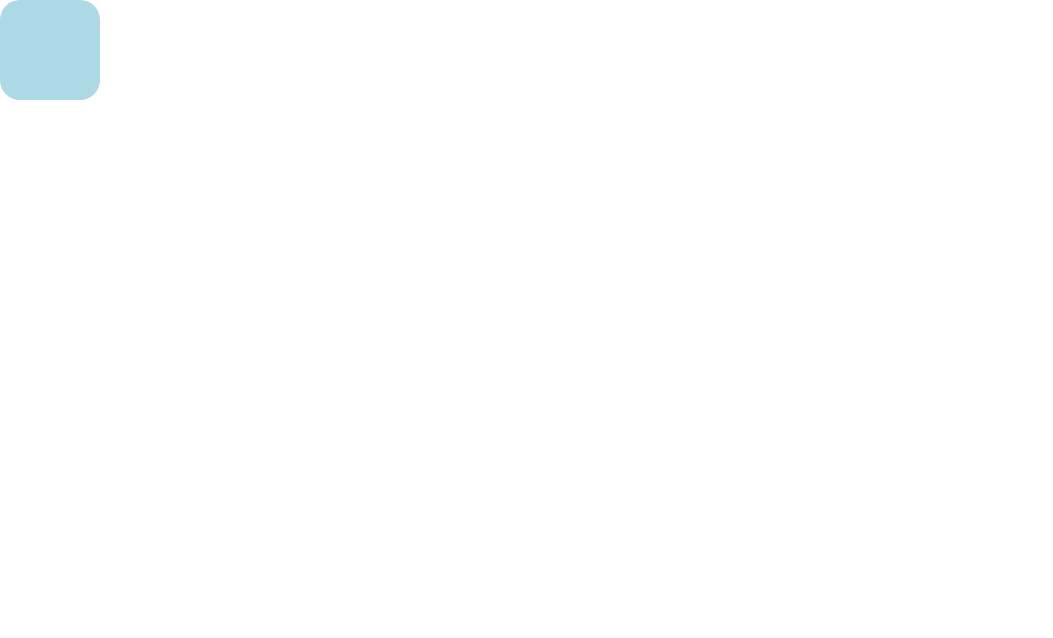
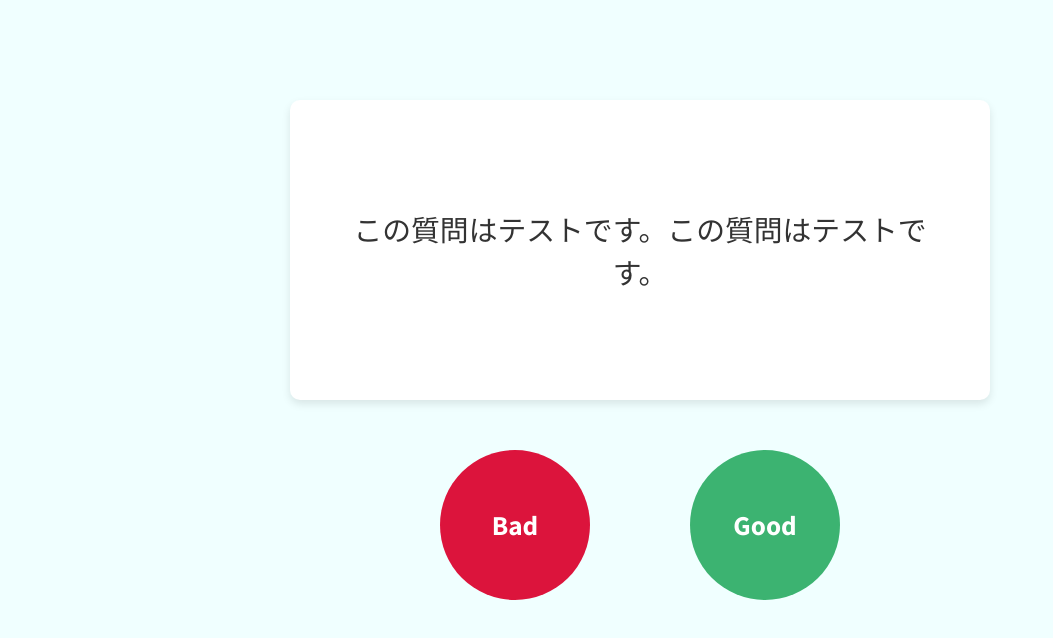
Before and after one commit to kapibara-tornado/frontend-app, a Next.js app: page /play in a window 1280 px wide. Shown: the top 638 px of the page, without its empty margins (0-1053 px from the left). Built offline with nearby package versions, Linux system fonts and the light colour scheme.

Commit message:
add play page

```diff
--- a/src/app/play/page.tsx
+++ b/src/app/play/page.tsx
@@ -7,28 +7,79 @@ import styled from 'styled-components';
 function Play() {
   return (
     <div>
-        <Wrapper
-          animate={{
-            scale: [1, 2, 2, 1, 1],
-            rotate: [0, 0, 270, 270, 0],
-            borderRadius: [
-              '20%',
-              '20%',
-              '50%',
-              '50%',
-              '20%',
-            ],
-          }}
-        />
+      <Wrapper>
+        <Card>
+          <Question>
+            この質問はテストです。この質問はテストです。
+          </Question>
+        </Card>
+        <Buttons>
+          <BadButton>Bad</BadButton>
+          <GoodButton>Good</GoodButton>
+        </Buttons>
+      </Wrapper>
     </div>
   );
 }
 
 export default Play;
 
-const Wrapper = styled(motion.div)`
+const Wrapper = styled.div`
+  display: flex;
+  flex-direction: column;
+  justify-content: flex-start;
+  align-items: center;
+  min-height: 120vh;
+  background-color: #f0ffff;
+  padding-top: 100px;
+  padding-bottom: 150px;
+`;
+
+const Card = styled.div`
+  background-color: #fff;
+  border-radius: 10px;
+  padding: 40px;
+  box-shadow: 0 4px 8px rgba(0, 0, 0, 0.1);
   text-align: center;
-  height: 100px;
-  width: 100px;
-  background-color: lightblue;
+  width: 100%;
+  max-width: 700px;
+  min-height: 300px;
+  display: flex;
+  justify-content: center;
+  align-items: center;
+  word-break: break-all;
 `;
+
+const Question = styled.p`
+  font-size: 1.8rem;
+  color: #333;
+`;
+
+const Buttons = styled.div`
+  display: flex;
+  gap: 100px;
+  margin-top: 50px;
+`;
+const GoodButton = styled.button`
+  color: #fff;
+  font-weight: 800;
+  background-color: #3cb371;
+  border-radius: 50%;
+  line-height: 150px;
+  width: 150px;
+  height: 150px;
+  padding: 0;
+  font-size: 1.5rem;
+`;
+
+const BadButton = styled.button`
+  color: #fff;
+  font-weight: 800;
+  background-color: #dc143c;
+  border-radius: 50%;
+  line-height: 150px;
+  width: 150px;
+  height: 150px;
+  padding: 0;
+  font-size: 1.5rem;
+`;
```
